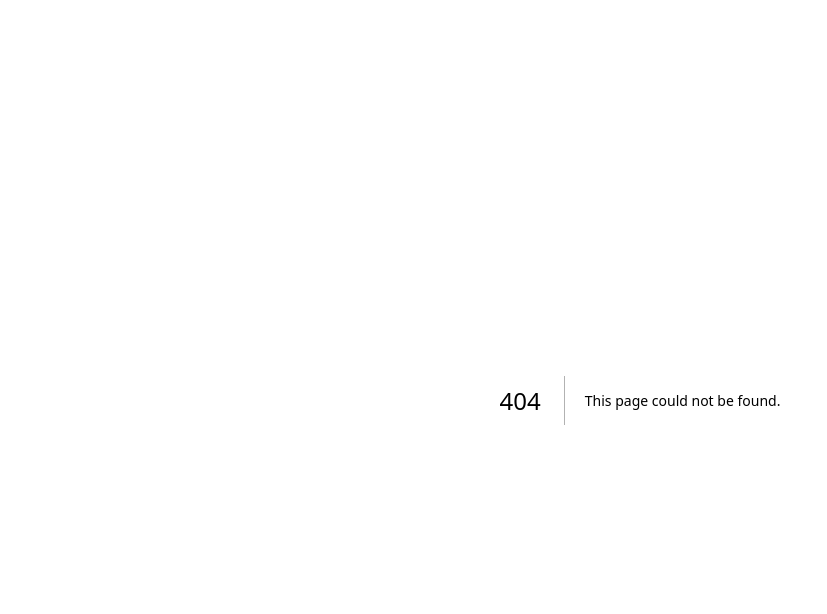
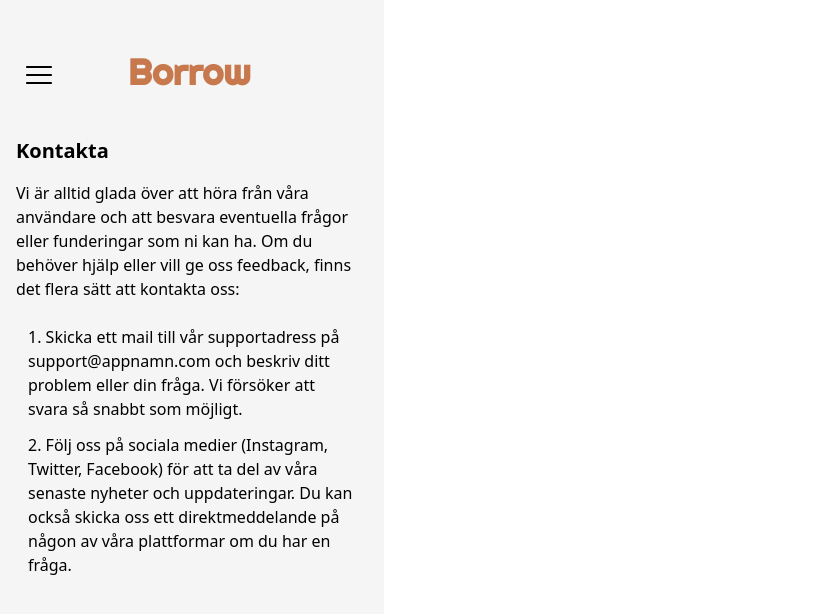
Before and after one commit to Guido-Pierri/borrow-app, a Next.js app: page /contact in a window 1280 px wide. Before the commit this address had no page. Shown: the top 614 px of the page, without its empty margins (0-827 px from the left). Built offline with nearby package versions, Linux system fonts and the light colour scheme.

Commit message:
Hamburgarmeny knapp funktion klar, samt kontakt

```diff
--- a/p-components/header.tsx
+++ b/p-components/header.tsx
@@ -1,25 +1,47 @@
 import { RxHamburgerMenu } from "react-icons/rx";
 import { BsChatLeftText } from "react-icons/bs";
 import Link from "next/link";
+import { useState } from "react";
 
 const Header = ({}) => {
+  const [hide, setHide] = useState(false);
+
+  const hideData = () => {
+    console.log("HideData was triggered");
+    setHide(!hide);
+  };
+
   return (
     <div className="flex items-top justify-center pt-6 bg-[#F5F5F5]">
       {/*Title does not want to center*/}
       <nav className="w-full">
         <div className="flex space-x-16 p-3 rounded-sm">
           <div className="p-3 mt-3 text-3xl text-[#000000]">
-            <Link href={"/information-side"}>
-              <button>
+            <div className="btn">
+              <button onClick={hideData}>
                 <RxHamburgerMenu />
               </button>
-            </Link>
+              {hide && (
+                <div>
+                  <div className="border-2 border-black h-full px-10 hamburgare">
+                    <ul className="">
+                      <li className="py-1">
+                        <a href={"/information-side"}>Om oss!</a>
+                      </li>
+                      <li className="py-1">
+                        <a href={"/contact"}>Kontakta oss!</a>
+                      </li>
+                    </ul>
+                  </div>
+                </div>
+              )}
+            </div>
           </div>
 
-          <div className="mt-4 text-[#C7784C]">
+          <div className="mt-4 text-[#C7784C] absolute m-auto left-16 right-0">
             <Link href={"/ads"}>
               {" "}
-              <b className="text-4xl">Borrow</b>
+              <b className="text-4xl text-center">Borrow</b>
             </Link>
           </div>
           {/*<a href="/">
--- /dev/null
+++ b/pages/contact/index.tsx
@@ -0,0 +1,42 @@
+import Header from "@/p-components/header";
+import { NextPage } from "next";
+
+interface Props {}
+
+const Index: NextPage<Props> = ({}) => {
+  return (
+    <div className="h-screen bg-[#F5F5F5] max-w-sm">
+      <Header></Header>
+      <div className="font-sans">
+        <div className="px-4 ">
+          <h1 className="font-bold text-xl pt-4">Kontakta</h1>
+        </div>
+        <div>
+          <p className="py-4 px-4">
+            Vi är alltid glada över att höra från våra användare och att besvara
+            eventuella frågor eller funderingar som ni kan ha. Om du behöver
+            hjälp eller vill ge oss feedback, finns det flera sätt att kontakta
+            oss:
+          </p>
+        </div>
+        <div>
+          <div className="pt-1">
+            <p className="pt-1 px-7">
+              1. Skicka ett mail till vår supportadress på support@appnamn.com
+              och beskriv ditt problem eller din fråga. Vi försöker att svara så
+              snabbt som möjligt.
+            </p>
+            <p className="pt-3 px-7">
+              2. Följ oss på sociala medier (Instagram, Twitter, Facebook) för
+              att ta del av våra senaste nyheter och uppdateringar. Du kan också
+              skicka oss ett direktmeddelande på någon av våra plattformar om du
+              har en fråga.
+            </p>
+          </div>
+        </div>
+      </div>
+    </div>
+  );
+};
+
+export default Index;
```
